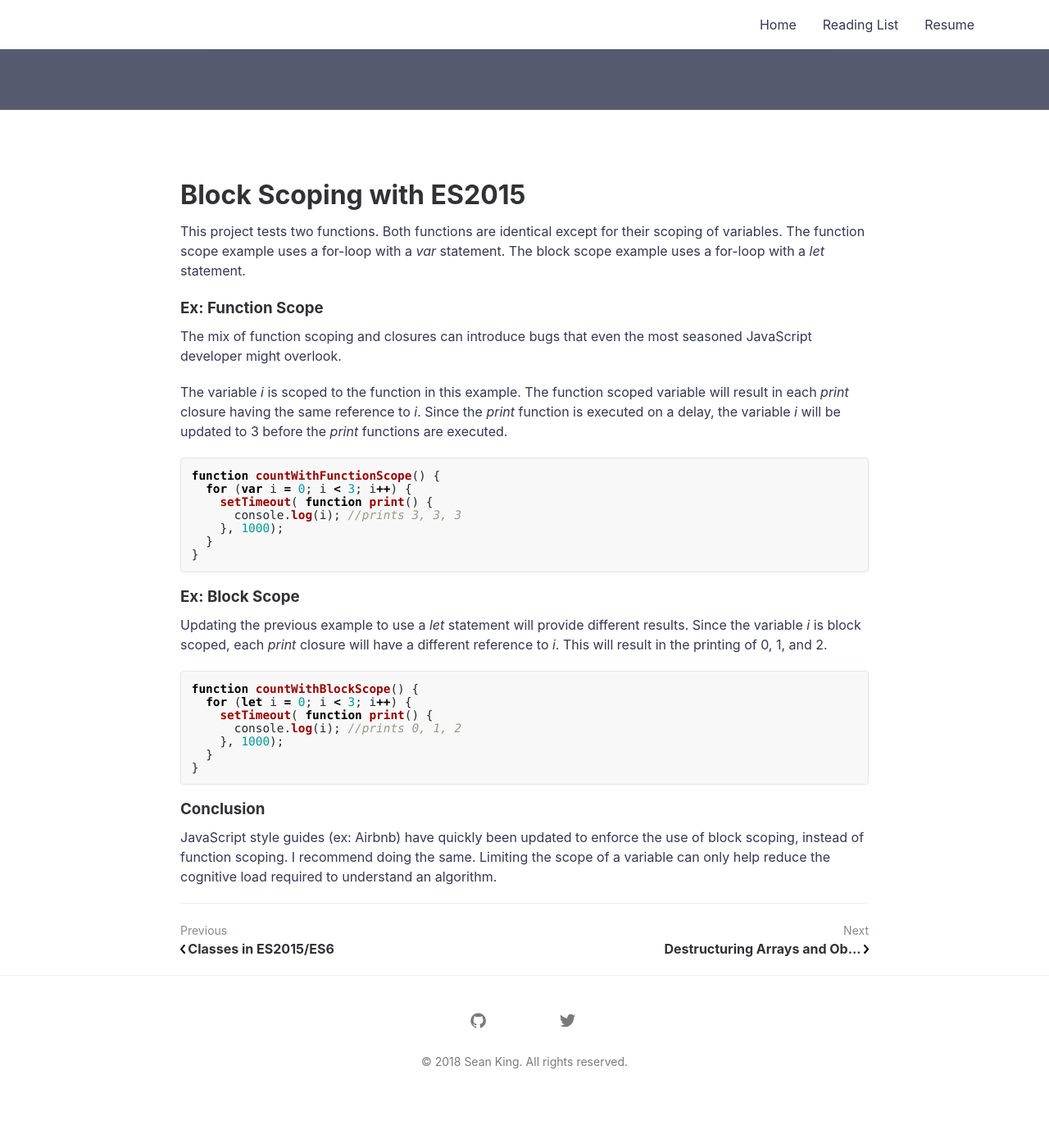
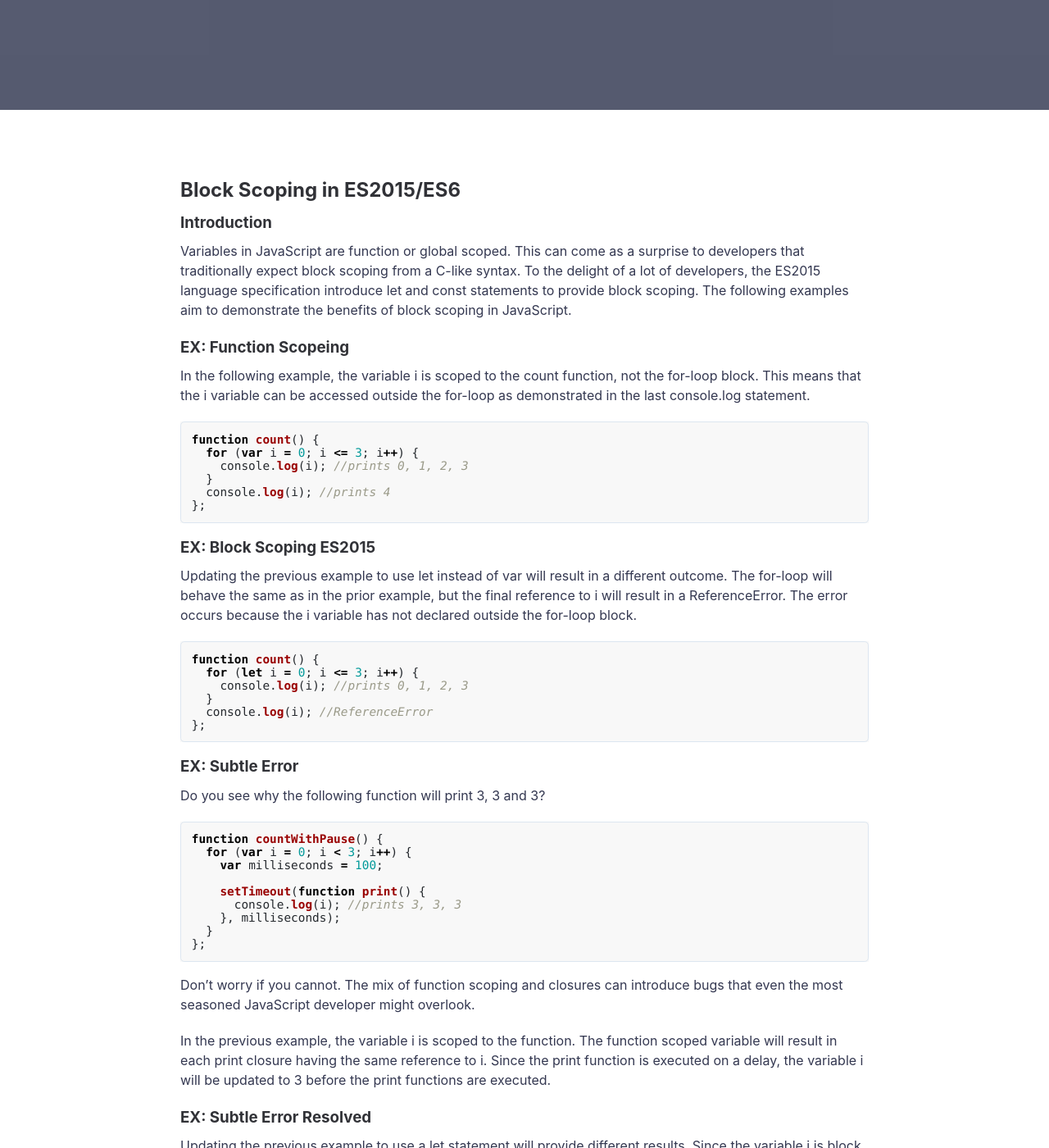
Before and after one commit to seanking/seanking.github.io, a Jekyll site: the page built from _posts/2016-01-19-Block-Scoping-in-ES2015.md, in a window 1280 px wide and 1400 px high, scrolled down 442 px. Shown: the whole window at 82% size. Built offline with Jekyll 4.4.1, drawn with Linux system fonts in a browser that asks for light colours; before the commit the page ends 1792 px from its top, so only the background shows below that; some of the changed text lies outside the part shown.

Commit message:
Improve old post

````diff
--- a/_posts/2016-01-19-Block-Scoping-in-ES2015.md
+++ b/_posts/2016-01-19-Block-Scoping-in-ES2015.md
@@ -3,37 +3,100 @@ layout: post
 title: "Block Scoping in ES2015/ES6"
 ---
 
-# Block Scoping with ES2015
+## Block Scoping in ES2015/ES6
 
-This project tests two functions. Both functions are identical except for their scoping of variables.  The function scope example uses a for-loop with a _var_ statement. The block scope example uses a for-loop with a  _let_ statement.
+### Introduction
 
-### Ex: Function Scope
-The mix of function scoping and closures can introduce bugs that even the most seasoned JavaScript developer might overlook.
+Variables in JavaScript are function or global scoped. This can come as a surprise to developers that traditionally expect block scoping from a C-like syntax. To the delight of a lot of developers, the ES2015 language specification introduce let and const statements to provide block scoping. The following examples aim to demonstrate the benefits of block scoping in JavaScript.
 
-The variable _i_ is scoped to the function in this example. The function scoped variable will result in each _print_ closure having the same reference to _i_. Since the _print_ function is executed on a delay, the variable _i_ will be updated to 3 before the _print_ functions are executed.
+
+### EX: Function Scopeing
+
+In the following example, the variable i is scoped to the count function, not the for-loop block. This means that the i variable can be accessed outside the for-loop as demonstrated in the last console.log statement.
 
 ```javascript
-function countWithFunctionScope() {
-  for (var i = 0; i < 3; i++) {
-    setTimeout( function print() {
-      console.log(i); //prints 3, 3, 3
-    }, 1000);
+function count() {
+  for (var i = 0; i <= 3; i++) {
+    console.log(i); //prints 0, 1, 2, 3
   }
-}
+  console.log(i); //prints 4
+};
 ```
 
-### Ex: Block Scope
-Updating the previous example to use a _let_ statement will provide different results. Since the variable _i_ is block scoped, each _print_ closure will have a different reference to _i_.  This will result in the printing of 0, 1, and 2.
+### EX: Block Scoping ES2015
+
+Updating the previous example to use let instead of var will result in a different outcome. The for-loop will behave the same as in the prior example, but the final reference to i will result in a ReferenceError. The error occurs because the i variable has not declared outside the for-loop block.
 
 ```javascript
-function countWithBlockScope() {
-  for (let i = 0; i < 3; i++) {
-    setTimeout( function print() {
-      console.log(i); //prints 0, 1, 2
-    }, 1000);
+function count() {
+  for (let i = 0; i <= 3; i++) {
+    console.log(i); //prints 0, 1, 2, 3
   }
-}
+  console.log(i); //ReferenceError
+};
 ```
 
-### Conclusion
-JavaScript style guides (ex: Airbnb) have quickly been updated to enforce the use of block scoping, instead of function scoping. I recommend doing the same. Limiting the scope of a variable can only help reduce the cognitive load required to understand an algorithm.
+### EX: Subtle Error
+
+Do you see why the following function will print 3, 3 and 3?
+
+```javascript
+function countWithPause() {
+  for (var i = 0; i < 3; i++) {
+    var milliseconds = 100;
+
+    setTimeout(function print() {
+      console.log(i); //prints 3, 3, 3
+    }, milliseconds);
+  }
+};
+```
+
+Don't worry if you cannot. The mix of function scoping and closures can introduce bugs that even the most seasoned JavaScript developer might overlook.
+
+In the previous example, the variable i is scoped to the function. The function scoped variable will result in each print closure having the same reference to i. Since the print function is executed on a delay, the variable i will be updated to 3 before the print functions are executed.
+
+
+### EX: Subtle Error Resolved
+
+Updating the previous example to use a let statement will provide different results. Since the variable i is block scoped, each print closure will have a different reference to i.  This will result in the printing of 0, 1, and 2.
+
+```javascript
+function countWithPause() {
+  for (let i = 0; i < 3; i++) {
+    var milliseconds = 100;
+
+    setTimeout(function print() {
+      console.log(i); // prints 0, 1, 2
+    }, milliseconds);
+  }
+};
+```
+
+### Constants
+
+The const statement declares a read-only reference to a value. Like declaring a variable with the let statement, constants are also blocked-scoped. The following example demonstrates the behavior of a constant.
+
+```javascript
+const GREETING = 'hello world!';
+console.log(GREETING); // prints 'hello world!'
+
+GREETING = 'Hola Mundo'; // overwriting the value fails
+console.log(GREETING); // prints 'hello world!'
+OBJECTS
+const JSON = { foo: 1 };
+JSON = { bar: 2 }; // overwriting the object fails
+console.log(JSON) // { foo: 1 };
+
+JSON.foo = 100; // overwriting an attribute is possible
+console.log(JSON) // prints { foo: 100 };
+```
+
+
+### Future
+
+As of this post, there are not any browsers that fully support let and const. Let  is not supported by any major browser. Some browsers support const, while others will let you reassign its value of a constant (Say what‽). Using trans-compilers like [Babel](https://babeljs.io/) will provide support for the let statement and a consistent behavior for the const statement.
+
+JavaScript style guides (ex: [Airbnb](https://github.com/airbnb/javascript)) have quickly been updated to enforce the use of block scoping, instead of function scoping. I recommend doing the same. Limiting the scope of a variable can only help reduce the cognitive load required to understand an algorithm.
+
+The scoping examples can be viewed on [GitHub](https://github.com/seanking/es2015-scoping). Please clone the repository and experiment with block scoping. Enjoy!
````
